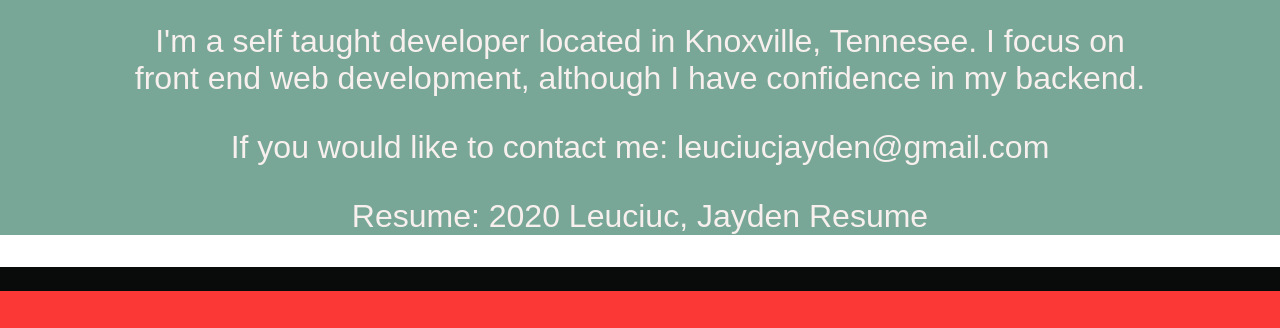
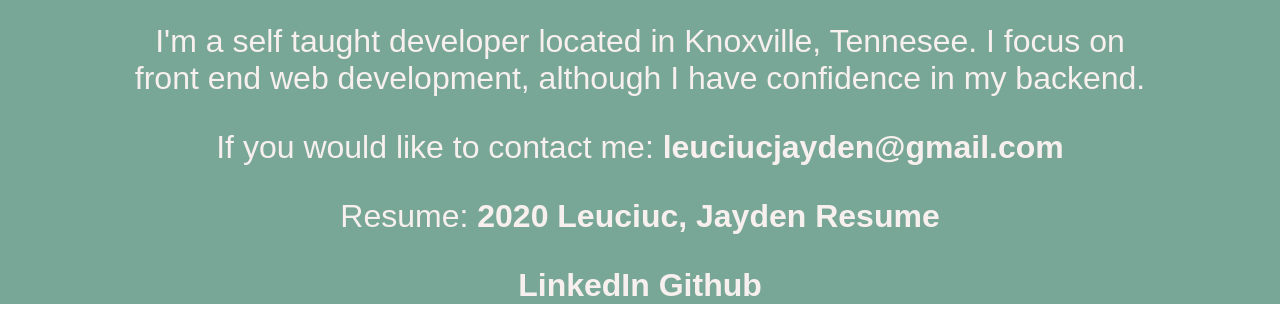
Before and after one commit to jayden-leuciuc/Personal-Portfolio-Project, a website: page dist/index.html in a window 1280 px wide. Shown: the part 940-1268 px from the top of the page. Drawn offline with Linux system fonts and the light colour scheme.

Commit message:
Updated front page with Linkedin and Github

```diff
--- a/scss/main.scss
+++ b/scss/main.scss
@@ -61,9 +61,13 @@ body {
         font-family: sans-serif;
         font-size: 2rem;
       }
+      .links-other {
+        text-align: center;
+      }
       a {
         text-decoration: none;
         color: $text-light;
+        font-weight: bolder;
       }
       a:hover {
         color: black;
```
Also changed, not shown: dist/css/main.css, dist/index.html, dist/js/main.js.
